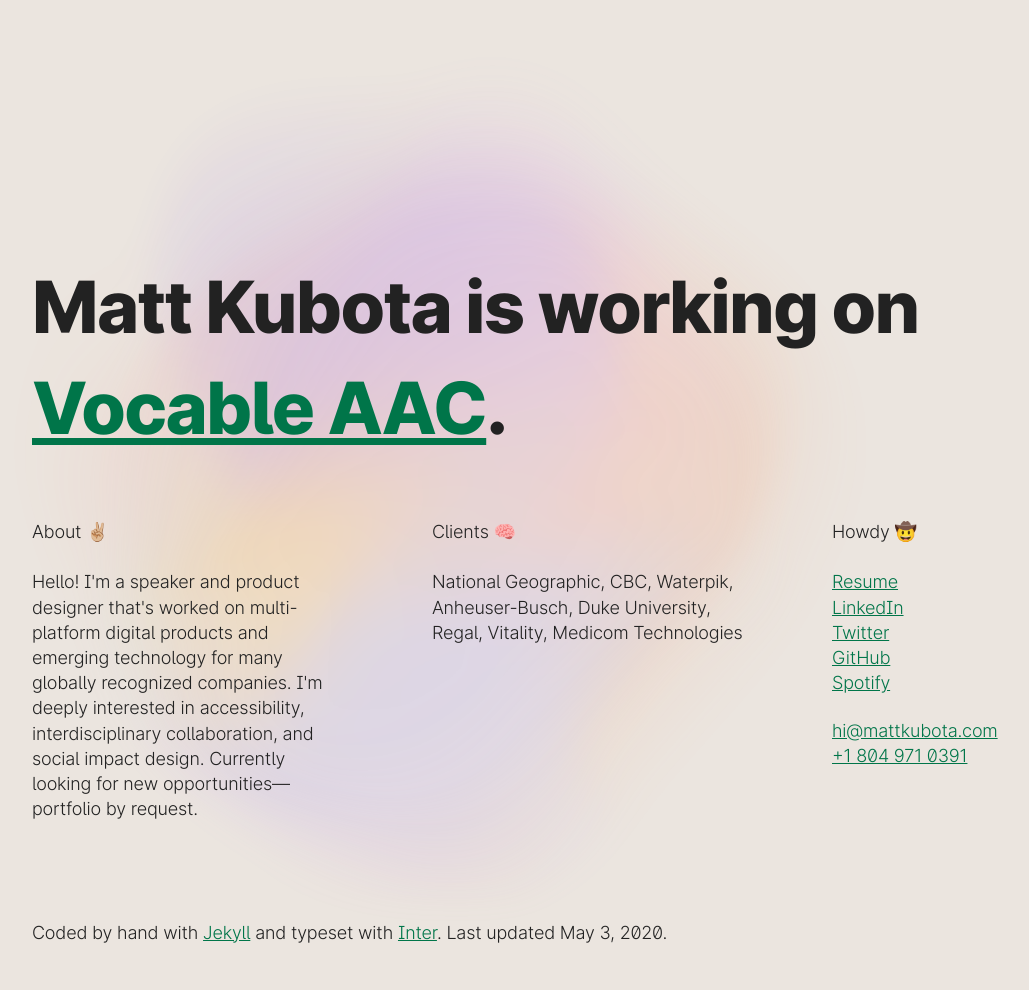
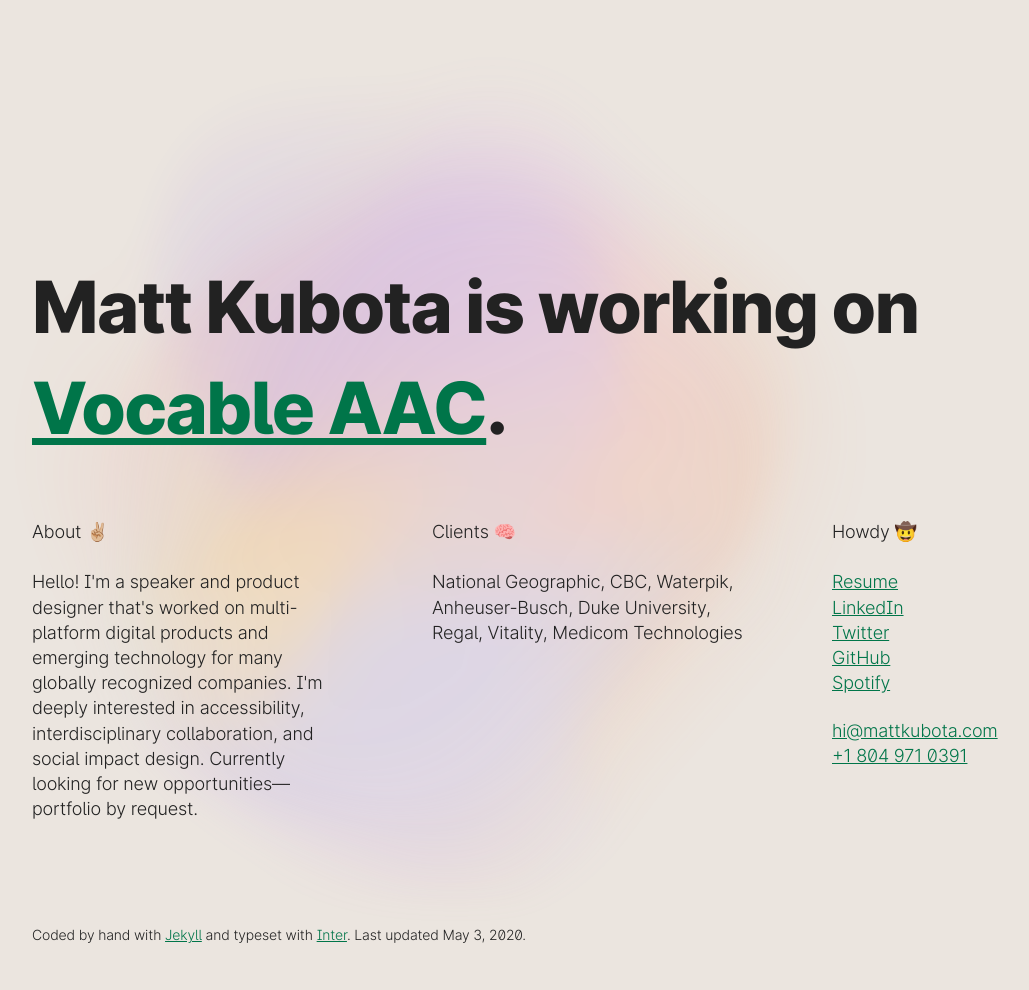
Before and after one commit to mattkubota/mattkubota.com, a Jekyll site: the page built from index.md, in a window 1280 px wide. Shown: the whole page, without its empty margins (32-1061 px from the left). Built offline with Jekyll 4.4.1, drawn with Linux system fonts in a browser that asks for light colours.

Commit message:
reduced type size, got rid of extra classes

```diff
--- a/_sass/main.scss
+++ b/_sass/main.scss
@@ -1,4 +1,3 @@
-// TODO: add more content to about
 // TODO: add hover external link icon?
 // TODO: figure out how to make vercel work with jekyll build settings
 // TODO: make the experiments page
@@ -35,6 +34,7 @@
 
 /* MAIN */
 :root {
+  --font-size--small: calc((14/16) * 1rem); /* 14px */
   --font-size--default: calc((18/16) * 1rem); /* 18px */
   --font-size--large: calc((48/16) * 1rem); /* 56 */
   --font-size--xlarge: calc((72/16) * 1rem); /* 72px */
@@ -134,6 +134,10 @@
 
 h2 {
   margin-bottom: 1.4em;
+}
+
+footer * {
+  font-size: var(--font-size--small);
 }
 
 /* ANIMATIONS */
--- a/index.md
+++ b/index.md
@@ -12,16 +12,16 @@
     <h1>Matt Kubota is working on <a href="https://vocable.app">Vocable AAC</a>.</h1>
   </header>
   <section class="item-2">
-    <h2 class="font-size--default">About <span aria-hidden="true">✌🏼</span></h2>
-    <p class="font-size--default">Hello! I'm a speaker and product designer that's worked on multi-platform digital products and emerging technology for many globally recognized companies. I'm deeply interested in accessibility, interdisciplinary collaboration, and social impact design. Currently looking for new opportunities—portfolio by request.</p>
+    <h2>About <span aria-hidden="true">✌🏼</span></h2>
+    <p>Hello! I'm a speaker and product designer that's worked on multi-platform digital products and emerging technology for many globally recognized companies. I'm deeply interested in accessibility, interdisciplinary collaboration, and social impact design. Currently looking for new opportunities—portfolio by request.</p>
   </section>
   <section class="item-3">
-    <h2 class="font-size--default">Clients <span aria-hidden="true">🧠</span></h2>
-    <p class="font-size--default">National Geographic, CBC, Waterpik, Anheuser-Busch, Duke University, Regal, Vitality, Medicom Technologies</p>
+    <h2>Clients <span aria-hidden="true">🧠</span></h2>
+    <p>National Geographic, CBC, Waterpik, Anheuser-Busch, Duke University, Regal, Vitality, Medicom Technologies</p>
   </section>
   <section class="item-4">
-    <h2 class="font-size--default">Howdy <span aria-hidden="true">🤠</span></h2>
-    <ul class="font-size--default">
+    <h2>Howdy <span aria-hidden="true">🤠</span></h2>
+    <ul>
       <li><a href="https://mattkubota.com/assets/files/resume.pdf" aria-label="PDF Resume">Resume</a></li>
       <li><a href="https://www.linkedin.com/in/mattkubota/" aria-label="LinkedIn Profile">LinkedIn</a></li>
       <li><a href="https://twitter.com/mattkubota" aria-label="Twitter Profile">Twitter</a></li>
```
